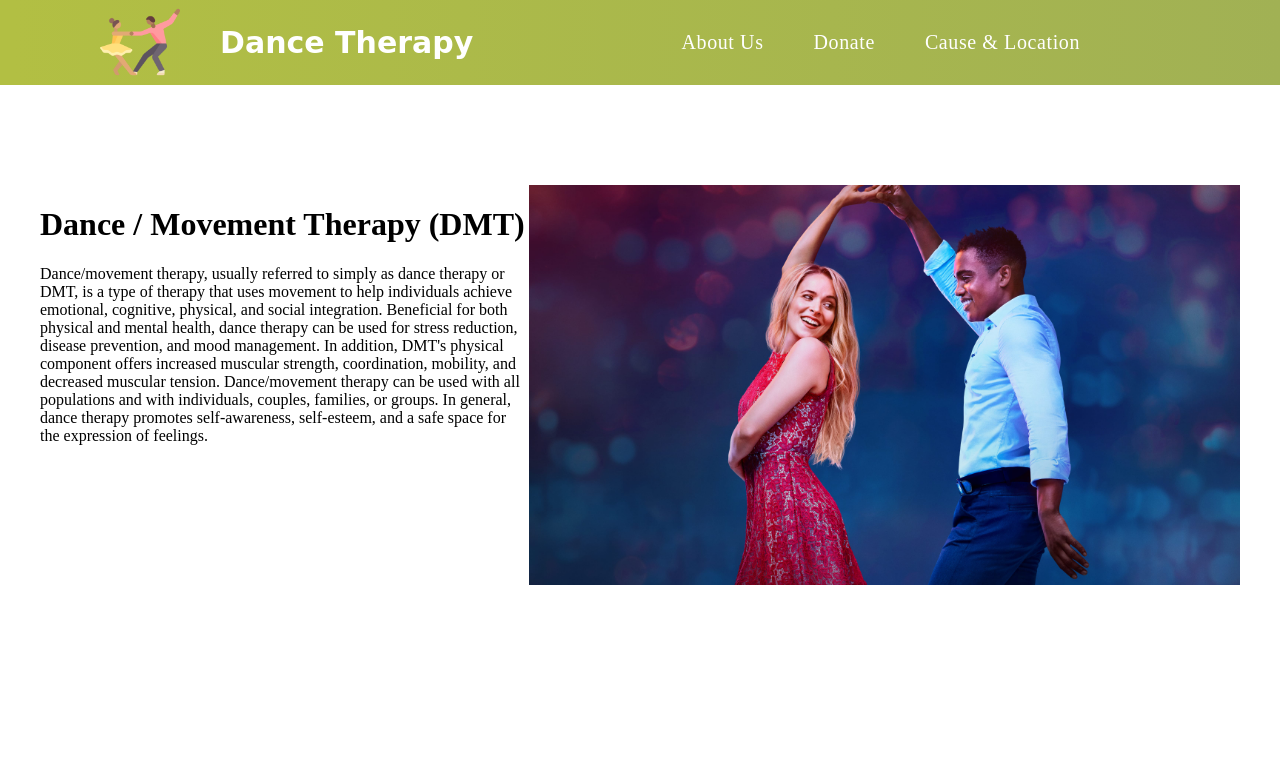
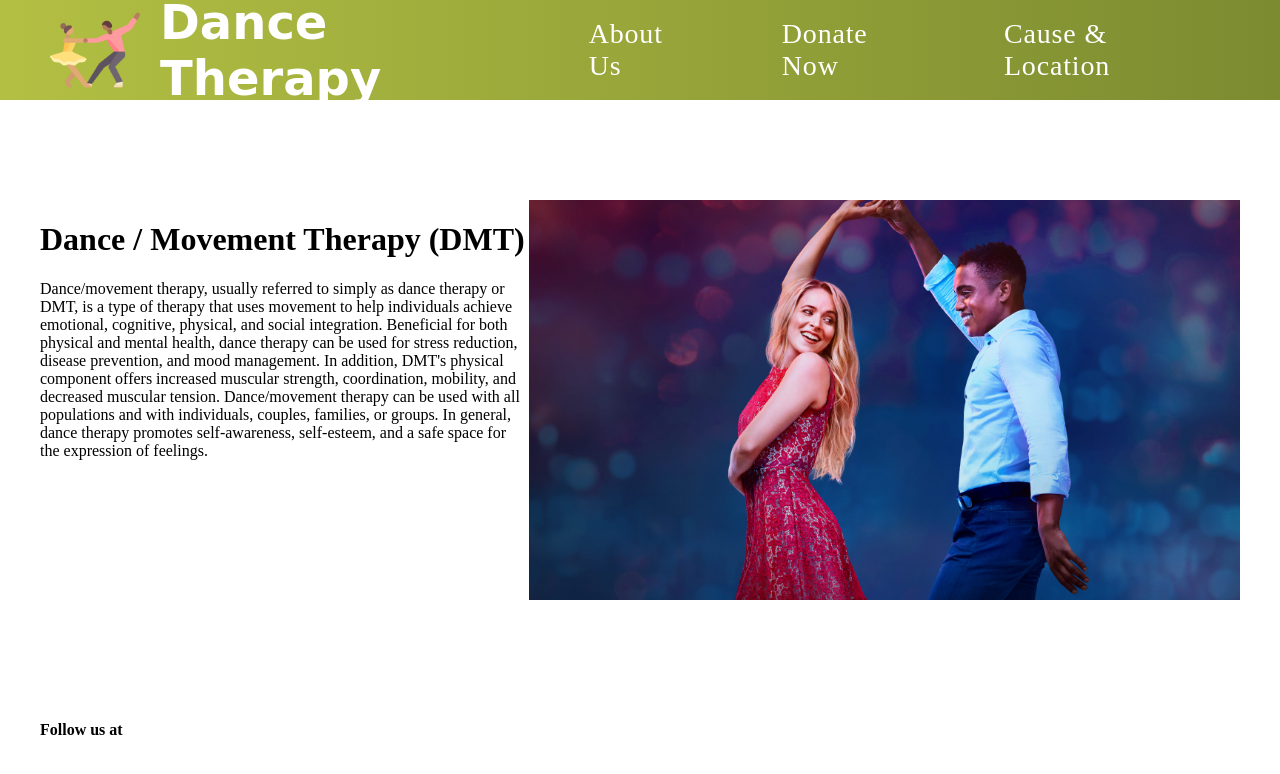
Before and after one commit to jiaojiaon/TTP-Assignment1-1, a plain HTML site: page src/index.html in a window 1280 px wide. Drawn offline with Linux system fonts and the light colour scheme.

Commit message:
fixed navbar font issue

```diff
--- a/css/index.css
+++ b/css/index.css
@@ -6,28 +6,29 @@ body{
 
 nav{
     display: flex;
-    background: linear-gradient(90deg, #b2bf43 1.18%, #a1b154 100%);
+    background: linear-gradient(90deg, #b2bf43 1.18%, #7c8b30 100%);
     border: none;
     Justify-content: space-between;
     align-items: center;
-
+    height: 100px;
 }
 
 .org-name{
     font-family: 'The Nautigal', cursive;
-    font-size: 30px;
+    font-size: 48px;
     color: white;
-    padding-left: 40px;
+    padding-left: 20px;
 }
 
 .navbar--icon{
-    height: 80px;
-    padding-left: 100px;
+    height: 90px;
+    padding-left: 50px;
 }
 
 nav > p{
-    font-size: 20px;
-    padding-left: 50px;
+    font-size: 28px;
+    font-weight: 500;
+    padding-left: 100px;
     color: white;
     letter-spacing: 0.03em;
 }
@@ -43,7 +44,7 @@ nav > p > a{
 }
 
 .location{
-    margin-right: 200px
+    margin-right: 100px
 }
 
 /* Main */
@@ -60,3 +61,13 @@ main{
 .dance--image{
     height: 400px;
 }
+
+
+/* Footer */
+
+footer{
+    display: flex;
+    padding-top: 100px;
+    padding-left: 40px;
+    padding-right: 40px;
+}
--- a/src/index.html
+++ b/src/index.html
@@ -11,7 +11,7 @@
         <img src="./../images/dancing-icon.png" class="navbar--icon">
         <h2 class="org-name"> Dance Therapy </h2>
         <p class="about"><a href="index.html">About Us</a></p>
-        <p class="donate"><a>Donate</a></p>
+        <p class="donate"><a>Donate Now</a></p>
         <p class="location"><a>Cause & Location </a></p>
     </nav>
     <main>
@@ -25,7 +25,8 @@
 
     </main>
     <footer>
-
+        <h4>Follow us at</h4>
+        <img>
     </footer>
 
 
```
Also changed, not shown: images/facebook.png (added), images/instagram.png (added), images/twitter.png (added).
